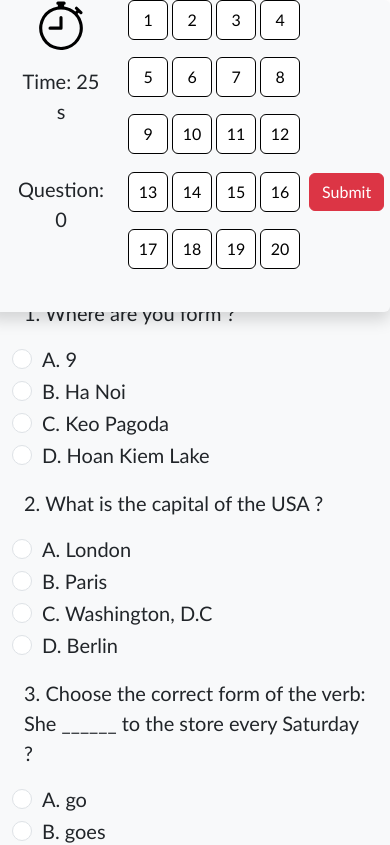
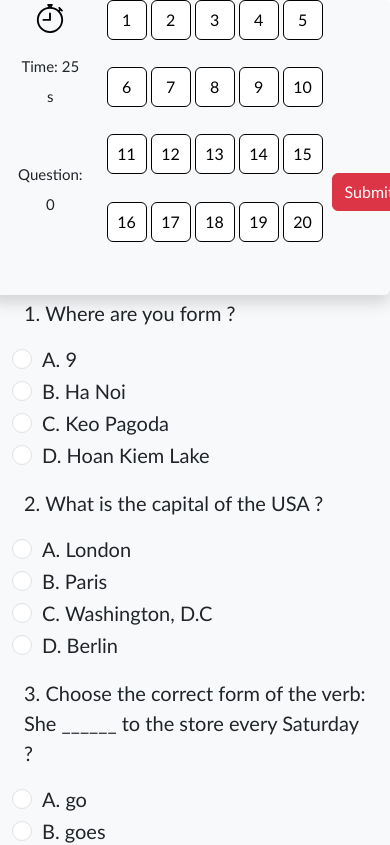
Before and after one commit to bepmai/intern, an Angular app: page /home in a window 390 px wide. Shown: the top 845 px of the page. Built offline with nearby package versions, Linux system fonts and the light colour scheme; sample sign-in values are in the browser's storage.

Commit message:
update home

```diff
--- a/src/app/components/home/home.component.scss
+++ b/src/app/components/home/home.component.scss
@@ -36,14 +36,18 @@
     }
     .control_panel .col{
         svg{
-            font-size: 10px;
+            height: 30px;
+            width: 30px;
+        }
+        .time-answer{
+            font-size: 15px;
         }
     }
     .btn-number-question {
       display: grid;
       justify-content: center;
       gap: 4px;
-      grid-template-columns: repeat(4, 1fr);
+      grid-template-columns: repeat(5, 1fr);
     }
 
     .btn-number-question .btn {
```
